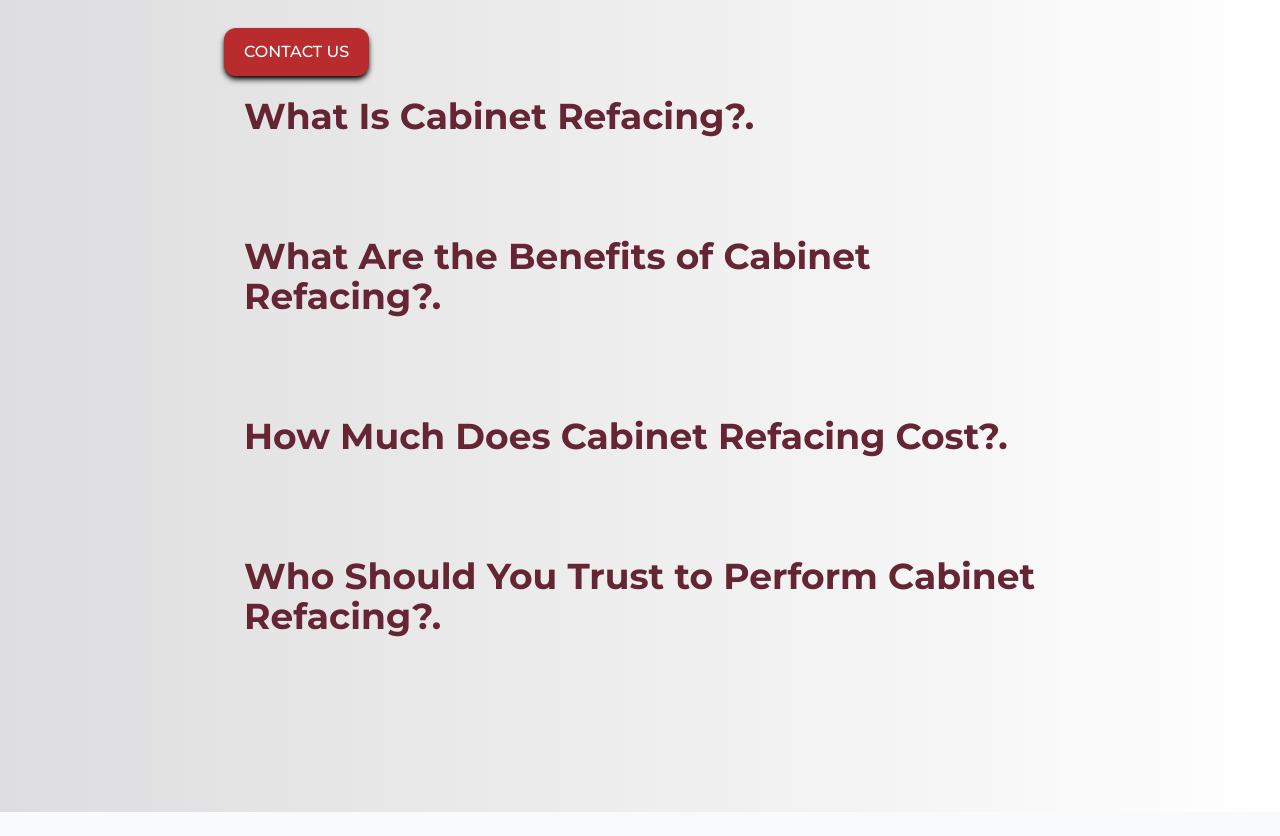
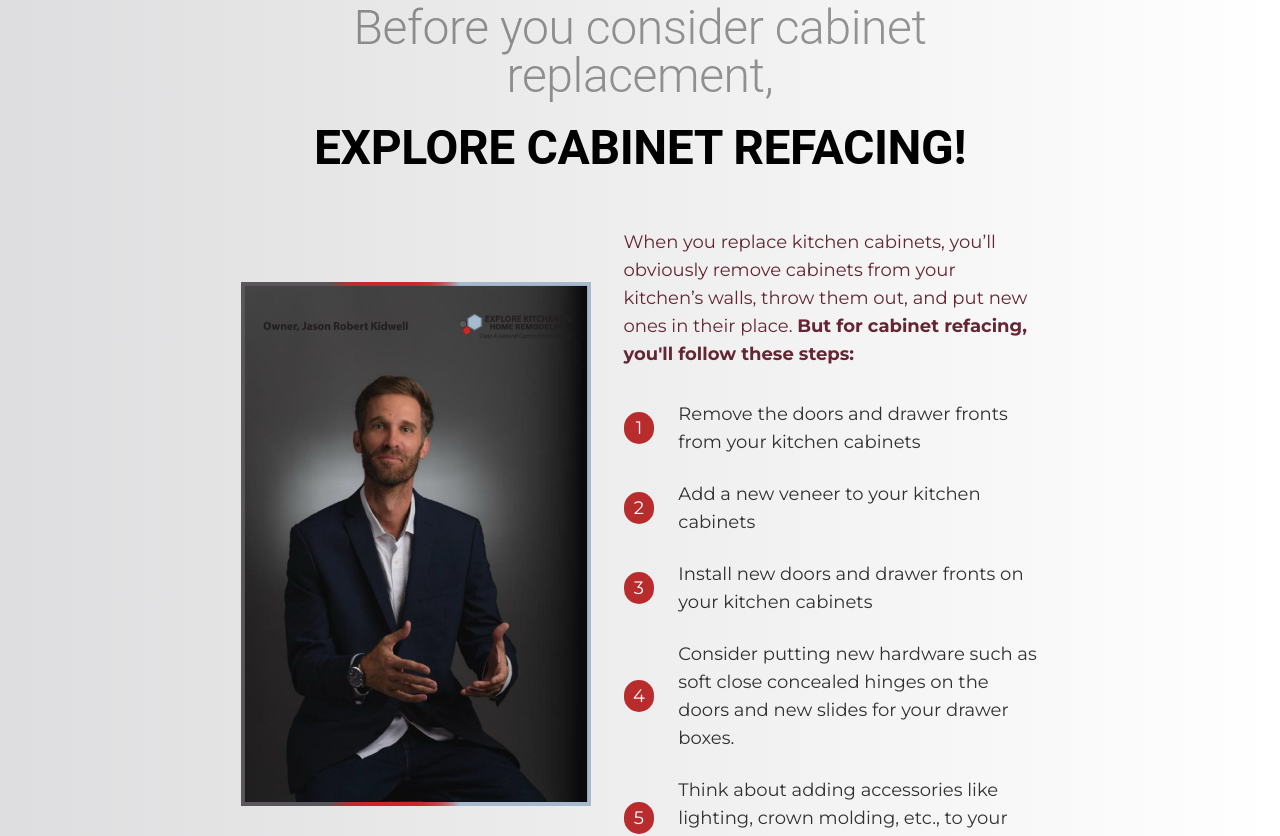
Before and after one commit to lucasBruma/kitchen-project, a Next.js app: page /cabinetRefacing in a window 1280 px wide. Shown: the part 420-1256 px from the top of the page. Built offline with nearby package versions, Linux system fonts and the light colour scheme.

Commit message:
agrego seccion intro en cabinet refacing

```diff
--- a/src/app/cabinetRefacing/page.js
+++ b/src/app/cabinetRefacing/page.js
@@ -1,53 +1,10 @@
-"use client";
-import { Hero } from "@/components/Hero";
-import React from "react";
-import styled from "@emotion/styled";
-import Link from "next/link";
+import { CabinetRefacing } from "@/components/CabinetRefacing";
 
 export const metadata = {
-  title: "Portfolio - Explore Kitchens",
-  description: "Portfolio - Explore Kitchens - Kitchen Remodeling Northern Virginia",
+  title: "Cabinet Refacing - Explore Kitchens",
+  description: "Cabinet Refacing - Explore Kitchens - Kitchen Remodeling Northern Virginia",
 };
 
-const Container = styled.div`
-  background: linear-gradient(90deg, rgba(56, 55, 65, 0.3) -80%, rgba(250, 250, 250, 0) 100%);
-`;
-
 export default function Page() {
-  return (
-    <main>
-    <Hero title="Cabinet Refacing"/>
-    <Container>
-      <div className="w-full px-6 text-primary-main md:px-32 xl:px-56" sx={{ fontFamily: "inherit" }}>
-        <div className="py-12 md:py-24">
-
-              <Link href="/contact">
-                <button className="relative z-20 flex flex-row items-center mt-6 w-fit rounded-xl bg-red-main px-5 py-3 font-medium text-white shadow-md shadow-black duration-200 ease-in hover:bg-primary-main p-5">
-                  CONTACT US
-                </button>
-              </Link>
-
-          {/* Section TITTLE 1 */}
-          <div className="pb-12 text-start md:pb-20 p-5">
-            <h2 className="text-4xl font-bold">What Is Cabinet Refacing?.</h2>
-          </div>
-          {/* Section TITTLE 2 */}
-          <div className="pb-12 text-start md:pb-20 p-5">
-            <h2 className="text-4xl font-bold">What Are the Benefits of Cabinet Refacing?.</h2>
-          </div>
-          {/* Section TITTLE 3 */}
-          <div className="pb-12 text-start md:pb-20 p-5">
-            <h2 className="text-4xl font-bold">How Much Does Cabinet Refacing Cost?.</h2>
-          </div>
-          {/* Section TITTLE 4 */}
-          <div className="pb-12 text-start md:pb-20 p-5">
-            <h2 className="text-4xl font-bold">Who Should You Trust to Perform Cabinet Refacing?.</h2>
-          </div>
-
-        </div>
-      </div>
-    </Container>
-
-    </main>
-  );
+  return <CabinetRefacing />;
 }
--- /dev/null
+++ b/src/components/CabinetRefacing/Intro.jsx
@@ -0,0 +1,57 @@
+import React from "react";
+import { Typography } from "@mui/material";
+
+const steps = [
+  {
+    title: "Remove the doors and drawer fronts from your kitchen cabinets",
+  },
+  {
+    title: "Add a new veneer to your kitchen cabinets",
+  },
+  {
+    title: "Install new doors and drawer fronts on your kitchen cabinets",
+  },
+  {
+    title:
+      "Consider putting new hardware such as soft close concealed hinges on the doors and new slides for your drawer boxes.",
+  },
+  {
+    title: "Think about adding accessories like lighting, crown molding, etc., to your kitchen cabinets",
+  },
+];
+
+export const Intro = () => {
+  return (
+    <>
+      <div className="flex flex-col gap-14 pb-12 text-start md:pb-20">
+        <Typography variant="h2" component="h2" className="text-center !text-3xl text-black/40 lg:!text-5xl">
+          Before you consider cabinet replacement,{" "}
+          <span className="mt-3 block font-bold uppercase text-black lg:mt-6">explore cabinet refacing!</span>
+        </Typography>
+        <div className="flex flex-col items-center justify-around gap-8 lg:flex-row lg:gap-0">
+          <img src="/owner.jpeg" className="aspect-auto w-[350px]" alt="explore kitchens owner" />
+          <div className="flex flex-col gap-8 text-lg lg:w-1/2">
+            <div className="">
+              {" "}
+              When you replace kitchen cabinets, you’ll obviously remove cabinets from your kitchen’s walls, throw them
+              out, and put new ones in their place.{" "}
+              <span className="font-bold">But for cabinet refacing, you&apos;ll follow these steps:</span>
+            </div>
+            <div className="flex flex-col gap-6">
+              {steps.map((step, index) => (
+                <div className="relative" key={index}>
+                  <div className="flex items-center gap-6">
+                    <div className="flex h-8 w-8 items-center justify-center rounded-full bg-red-main text-white">
+                      {index + 1}
+                    </div>
+                    <p className="w-[90%] text-black/80">{step.title}</p>
+                  </div>
+                </div>
+              ))}
+            </div>
+          </div>
+        </div>
+      </div>
+    </>
+  );
+};
--- /dev/null
+++ b/src/components/CabinetRefacing/index.jsx
@@ -0,0 +1,43 @@
+"use client";
+import { Hero } from "@/components/Hero";
+import React from "react";
+import styled from "@emotion/styled";
+import Link from "next/link";
+import { Intro } from "./Intro";
+
+const Container = styled.div`
+  background: linear-gradient(90deg, rgba(56, 55, 65, 0.3) -80%, rgba(250, 250, 250, 0) 100%);
+`;
+
+export const CabinetRefacing = () => {
+  return (
+    <main>
+      <Hero title="Cabinet Refacing" />
+      <Container>
+        <div className="w-full px-6 text-primary-main md:px-32 xl:px-56" sx={{ fontFamily: "inherit" }}>
+          <div className="py-12 md:py-24">
+            {/* <Link href="/contact">
+              <button className="relative z-20 mt-6 flex w-fit flex-row items-center rounded-xl bg-red-main p-5 px-5 py-3 font-medium text-white shadow-md shadow-black duration-200 ease-in hover:bg-primary-main">
+                CONTACT US
+              </button>
+            </Link> */}
+
+            <Intro />
+            {/* Section TITTLE 2 */}
+            <div className="p-5 pb-12 text-start md:pb-20">
+              <h2 className="text-4xl font-bold">What Are the Benefits of Cabinet Refacing?</h2>
+            </div>
+            {/* Section TITTLE 3 */}
+            <div className="p-5 pb-12 text-start md:pb-20">
+              <h2 className="text-4xl font-bold">How Much Does Cabinet Refacing Cost?</h2>
+            </div>
+            {/* Section TITTLE 4 */}
+            <div className="p-5 pb-12 text-start md:pb-20">
+              <h2 className="text-4xl font-bold">Who Should You Trust to Perform Cabinet Refacing?</h2>
+            </div>
+          </div>
+        </div>
+      </Container>
+    </main>
+  );
+};
--- a/src/components/ContactHome/index.jsx
+++ b/src/components/ContactHome/index.jsx
@@ -1,7 +1,6 @@
 import { Typography } from "@mui/material";
 import React from "react";
 import { Form } from "../Form";
-import Image from "next/image";
 
 export const ContactHome = () => {
   return (
```
Also changed, not shown: public/owner.jpeg (added), 1 other file (tests, documents, lock files or other folders).
